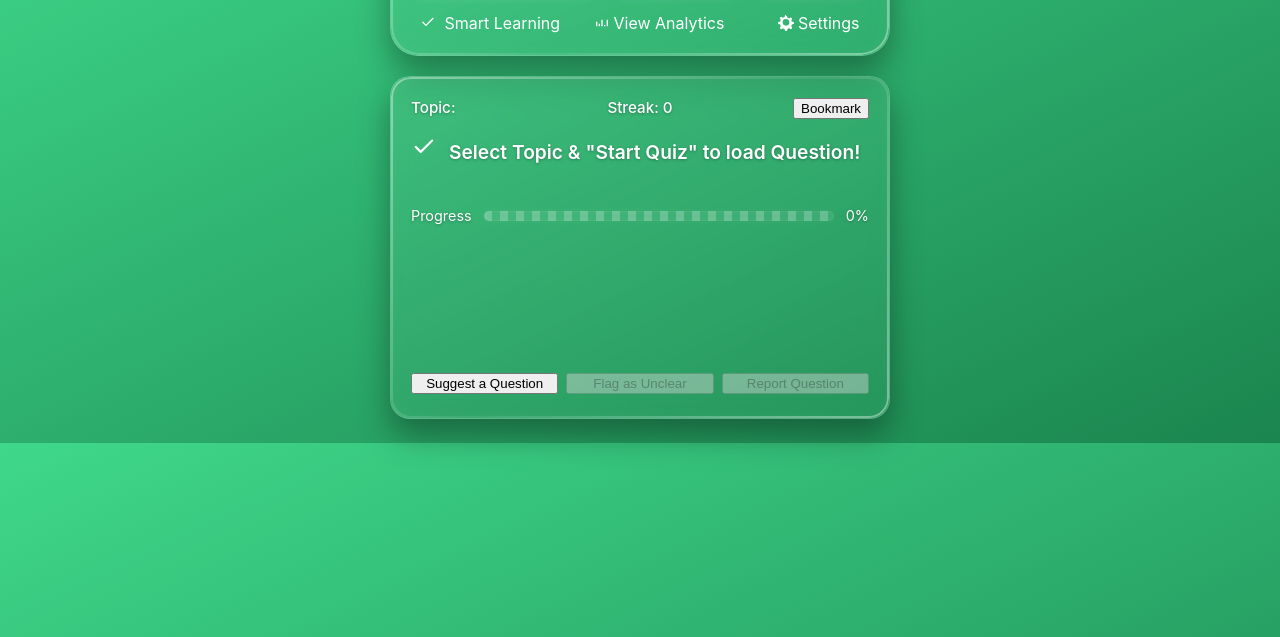
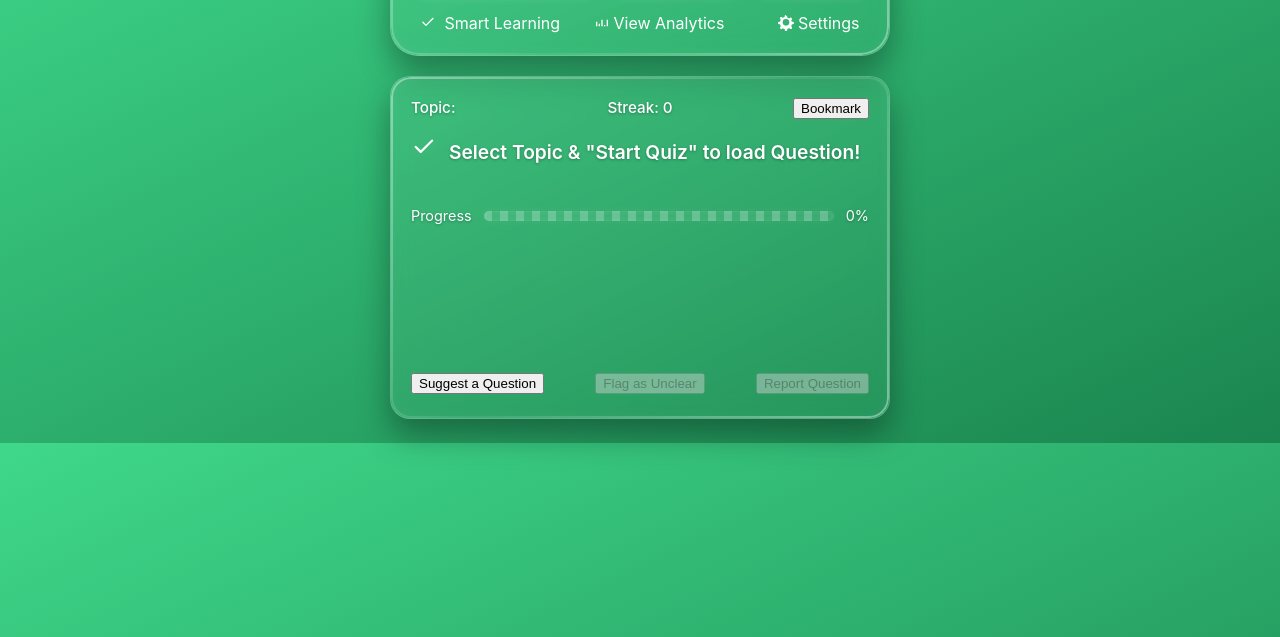
Before and after one commit to Youngjnick/Massage-Therapy-Smart-Study-Pro, a plain HTML site: page index.html in a window 1280 px wide. Shown: the part 163-800 px from the top of the page. Drawn offline with nearby package versions, Linux system fonts and the light colour scheme.

Commit message:
Add files via upload

```diff
--- a/styles.css
+++ b/styles.css
@@ -851,6 +851,13 @@ canvas {
   min-width: 100px;
   margin: 4px 0;
 }
+.question-actions button,
+.question-actions .rate-question {
+  flex: unset;
+  min-width: unset;
+  width: auto;
+  margin: 4px 0;
+}
 @media (max-width: 600px) {
   .question-actions {
     flex-direction: row;
```
